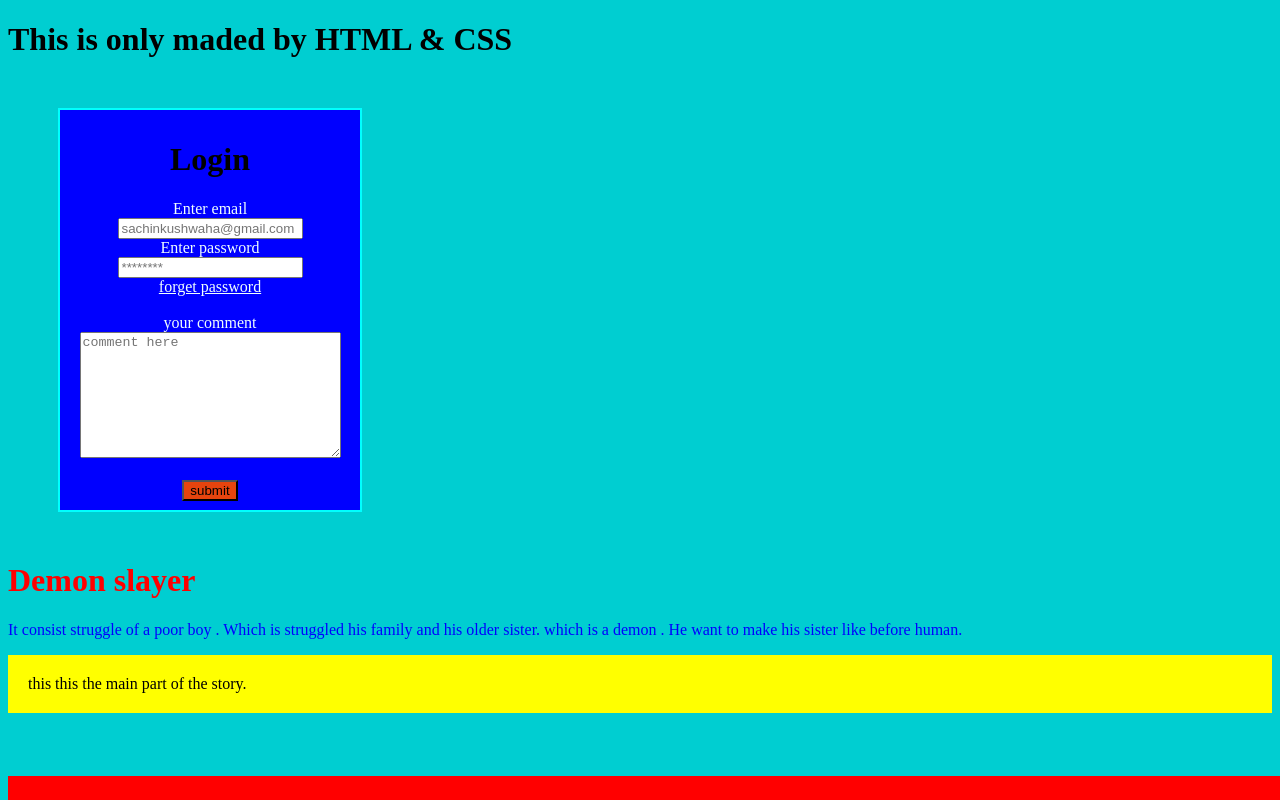
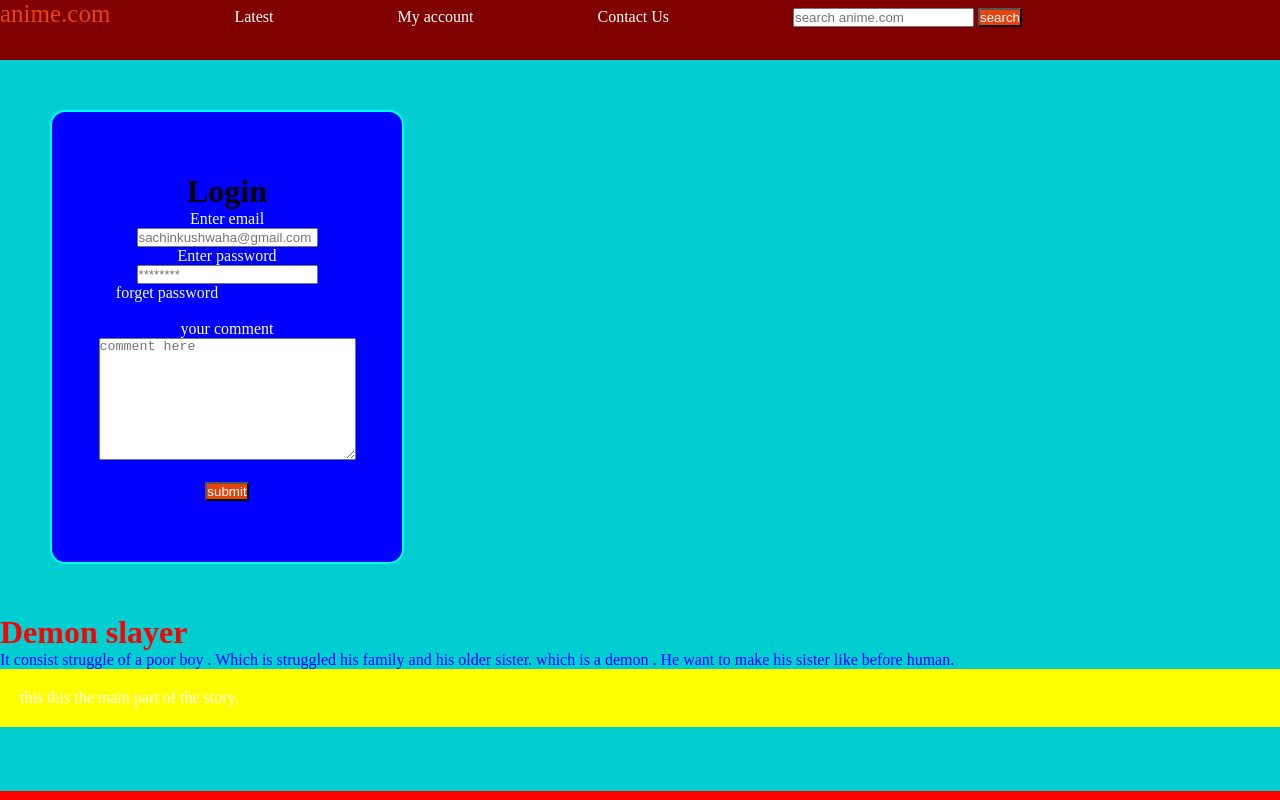
Before and after one commit to sachiiiiiiiiin/Anime-stroy, a plain HTML site: page INDEX.HTML in a window 1280 px wide. Shown: the top 800 px of the page. Drawn offline with Linux system fonts and the light colour scheme.

Commit message:
Add files via upload

```diff
--- a/INDEX.HTML
+++ b/INDEX.HTML
@@ -9,11 +9,21 @@
     <link rel="stylesheet" href="style.css">
 </head>
 <body style="background-color: darkturquoise;">
-    <h1>This is only maded by HTML & CSS</h1>
+    <div id="nav">
+        <a id="logo" href="#">anime.com</a>
+        <a href="#">Latest</a>
+        <a href="#">My account</a>
+        <a href="#">Contact Us </a>
+
+        <a ><input type="search" name="search" id="search" placeholder="search anime.com "> <button>search</button></a>
 
 
 
-     <div class="container
+
+    </div>
+
+
+   <div class="container
 ">
 <h1 style="color: black;">Login</h1>
 
@@ -23,7 +33,7 @@
                 <input type="text" name="gmail" placeholder="sachinkushwaha@gmail.com"><br>
                 <label for="password" style="color: azure;", >Enter password</labe><br>
 
-                <input type="password" placeholder="********"><br>
+                <input type="password" placeholder="******** " ><br>
                 <span style="color: azure;"><a href="https://google.com" style="color: azure;">forget password</a></span><br><br>
             <div class="comment " >
                 <label for="coment" , aria-placeholder="coment here">your comment</label><br>
@@ -45,6 +55,7 @@
 
 </p>
 </div>
+</p>
 
 
 </form>
--- a/style.css
+++ b/style.css
@@ -41,9 +41,15 @@
     align-items: center;
 
     align-content: center;
-    border-width: 2px;
+    /* border-width: 2px;
     border-style: solid;
-    border-color: aqua;
+    border-color: aqua; */
+    border: 2px solid aqua ;
+    border-radius: 15px;
+padding-left: 25px;
+padding-right: 25px;
+padding-bottom: 25px;
+padding-top: 25px;
         }
         @media (289px) {
 
@@ -51,3 +57,27 @@
         button{
             background-color: rgb(230, 68, 14);
         }
+        *{
+            margin: 0px;
+            padding: 0px;
+            color: white;
+
+        }
+        #nav{
+            height: 60px;
+            background-color: maroon;
+
+        }
+        #logo{
+            color: rgb(230, 68, 14);
+            font-size: 25px;
+        }
+
+        a{
+            margin-right: 120px;
+            text-decoration: none;
+        }
+        #search{
+            padding: 0px;
+            padding-right: 0px;
+        }
```
